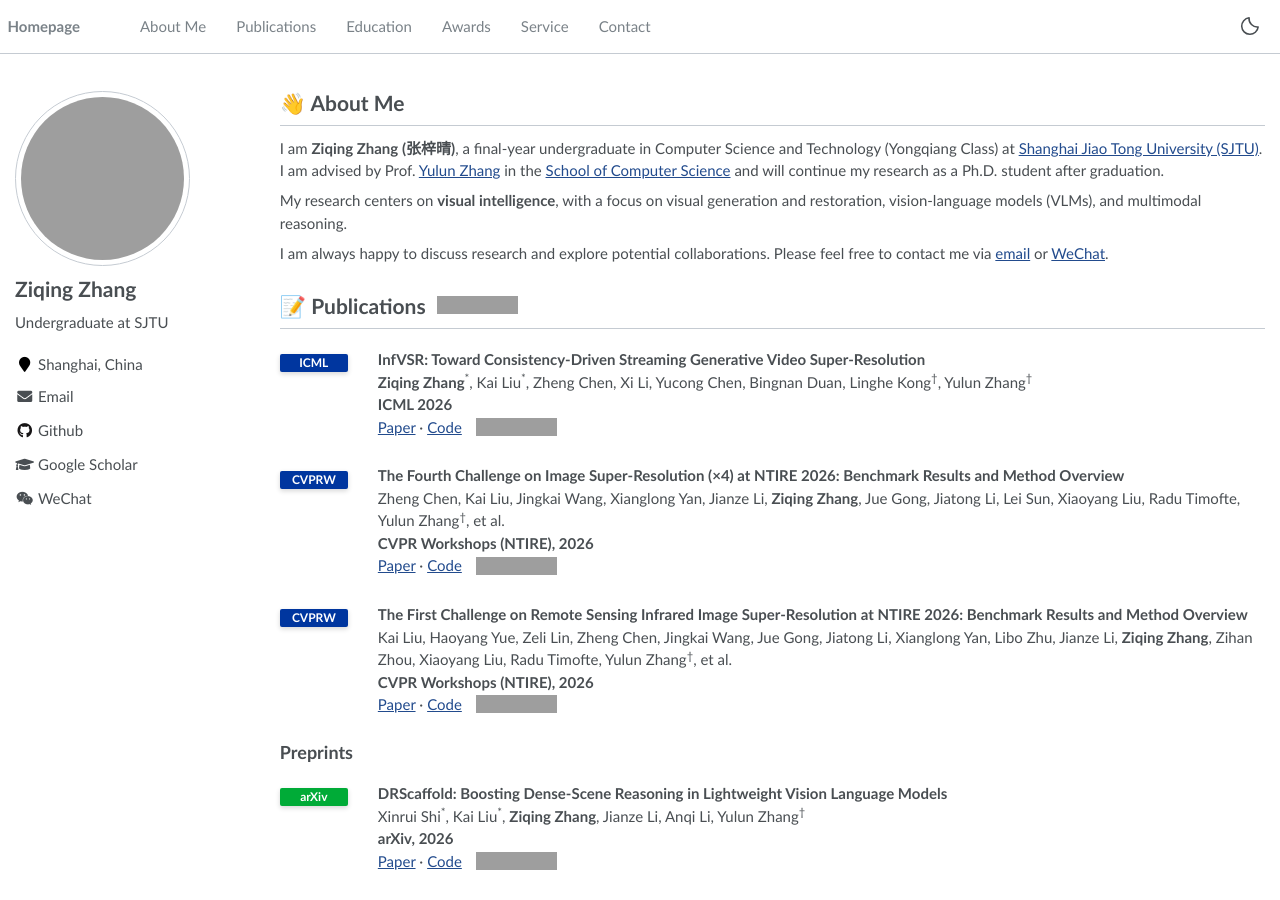
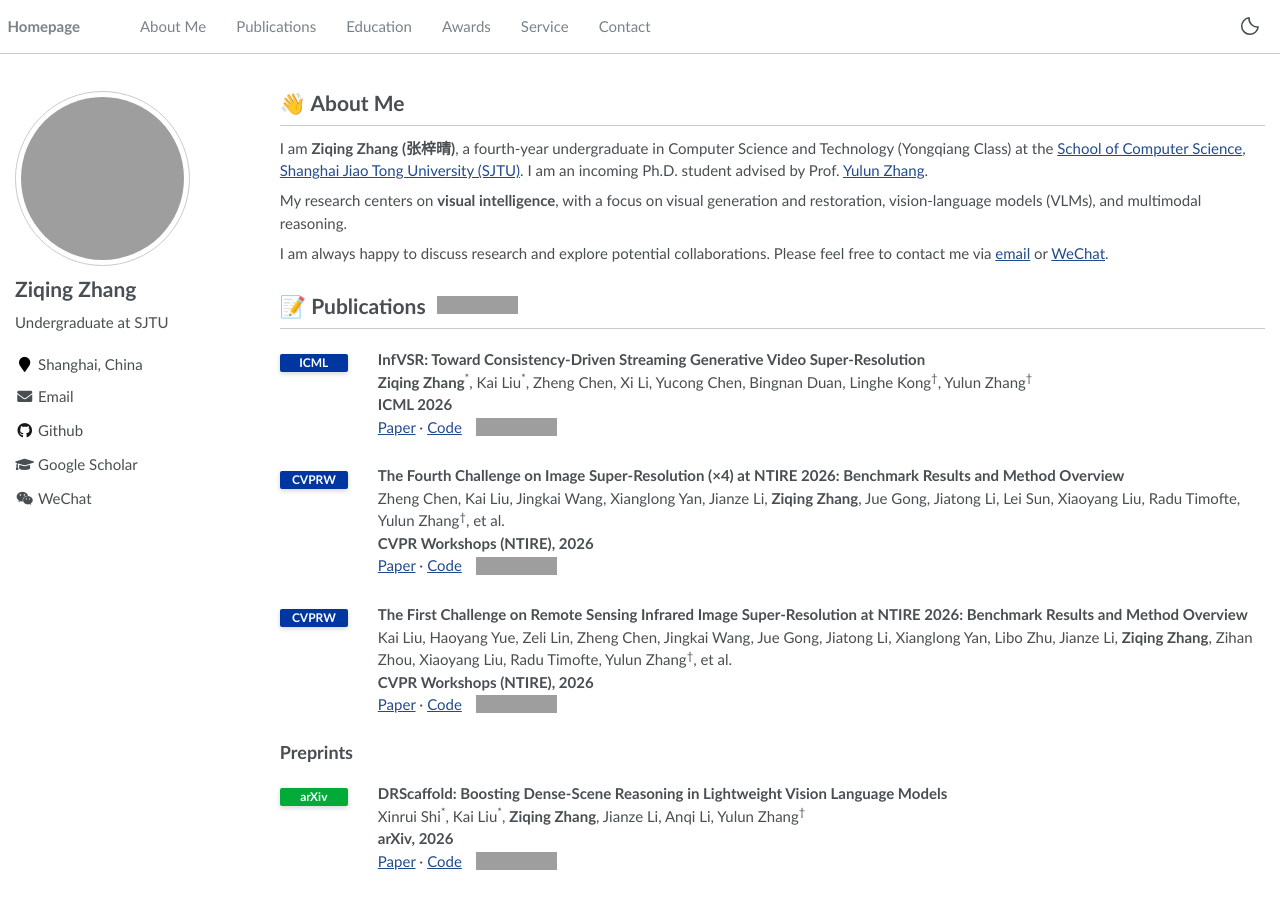
Before and after one commit to zzqingz/zzqingz.github.io, a Jekyll site: the page built from _pages/about.md, in a window 1280 px wide and 900 px high. Built offline with Jekyll 4.4.1, drawn with Linux system fonts in a browser that asks for light colours; grey boxes are pictures that could not be loaded.

Commit message:
Revise biography with fourth-year and incoming PhD wording

```diff
--- a/_pages/about.md
+++ b/_pages/about.md
@@ -12,7 +12,7 @@ redirect_from:
 
 # 👋 About Me
 
-I am **Ziqing Zhang (张梓晴)**, a final-year undergraduate in Computer Science and Technology (Yongqiang Class) at [Shanghai Jiao Tong University (SJTU)](https://www.sjtu.edu.cn/). I am advised by Prof. [Yulun Zhang](https://yulunzhang.com/) in the [School of Computer Science](https://www.cs.sjtu.edu.cn/) and will continue my research as a Ph.D. student after graduation.
+I am **Ziqing Zhang (张梓晴)**, a fourth-year undergraduate in Computer Science and Technology (Yongqiang Class) at the [School of Computer Science](https://www.cs.sjtu.edu.cn/), [Shanghai Jiao Tong University (SJTU)](https://www.sjtu.edu.cn/). I am an incoming Ph.D. student advised by Prof. [Yulun Zhang](https://yulunzhang.com/).
 
 My research centers on **visual intelligence**, with a focus on visual generation and restoration, vision-language models (VLMs), and multimodal reasoning.
 
```
